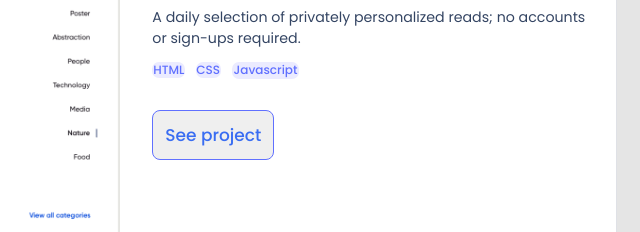
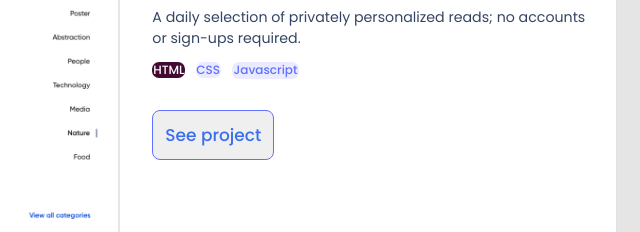
Before and after one commit to mhassa204/Portfolio-Project, a website: page index.html in a window 1280 px wide. In both pictures the pointer is over the button 705 px from the left and 1150 px from the top of the page. Shown: the part 1080-1312 px from the top of the page, 537-1177 px from the left. Drawn offline with Linux system fonts and the light colour scheme.

Commit message:
Added a small button hover effect

```diff
--- a/style.css
+++ b/style.css
@@ -145,6 +145,11 @@ header {
 }
 .card img:hover {
   transform: scale(1.2);
+}
+
+.smallbtn:hover {
+  background-color: #420933;
+  color: #fff;
 }
 
 .card h4 {
```
